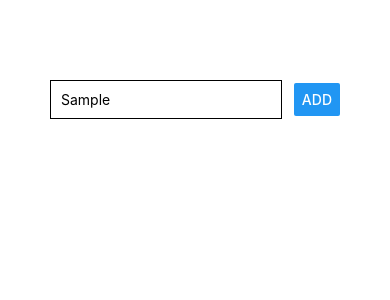
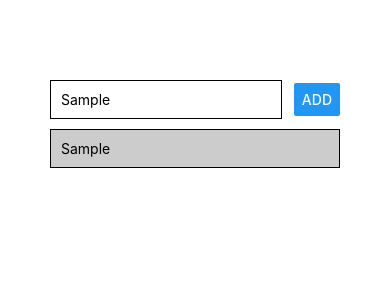
Before and after one commit to Trung28899/ReactNative-Basic-And-Debug, a React Native app: screen / in a window 390 px wide. Both pictures are taken after typing "Sample" into the empty fields and a click on the button "ADD". Shown: the top 300 px of the page. Built offline with nearby package versions, Linux system fonts and the light colour scheme.

Commit message:
6th Commit

```diff
--- a/App.js
+++ b/App.js
@@ -1,5 +1,12 @@
 import React, { useState } from "react";
-import { StyleSheet, Text, View, TextInput, Button } from "react-native";
+import {
+  StyleSheet,
+  Text,
+  View,
+  TextInput,
+  Button,
+  ScrollView,
+} from "react-native";
 
 export default function App() {
   const [enteredGoal, setEnteredGoal] = useState("");
@@ -10,14 +17,8 @@
   };
 
   const addGoalHandler = () => {
-    console.log(enteredGoal);
-    /*
-      Can go with this
-      setCourseGoals([...courseGoals, enteredGoal]);
-
-      But the syntax down below is a better practice
-      when it come to state syncability
-    */
+    // console.log(enteredGoal);
+    // Best practice for Sync-ability
     setCourseGoals((currentGoals) => [...currentGoals, enteredGoal]);
   };
 
@@ -32,7 +33,13 @@
         />
         <Button title="ADD" onPress={addGoalHandler} />
       </View>
-      <View />
+      <ScrollView>
+        {courseGoals.map((goal, index) => (
+          <View key={index} style={styles.listItem}>
+            <Text>{goal}</Text>
+          </View>
+        ))}
+      </ScrollView>
     </View>
   );
 }
@@ -53,4 +60,11 @@
     borderWidth: 1,
     padding: 10,
   },
+  listItem: {
+    padding: 10,
+    marginVertical: 10,
+    backgroundColor: "#ccc",
+    borderColor: "black",
+    borderWidth: 1,
+  },
 });
```
Also changed, not shown: 1 other file (tests, documents, lock files or other folders).
